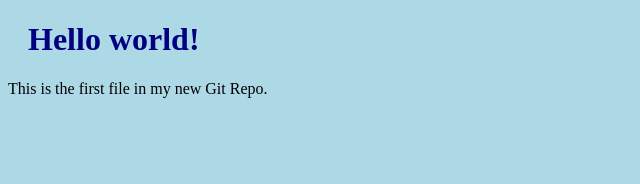
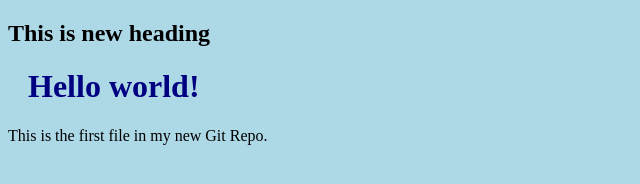
Before and after one commit to shakyakhushbu/git-tutorials, a plain HTML site: page index.html in a window 1280 px wide. Shown: the whole page, without its empty margins (0-640 px from the left). Drawn offline with Linux system fonts and the light colour scheme.

Commit message:
Emergency Fixed

```diff
--- a/index.html
+++ b/index.html
@@ -5,7 +5,7 @@
 <link rel="stylesheet" href="style.css">
 </head>
 <body>
-
+<h2>This is new heading</h2>
 <h1>Hello world!</h1>
 <p>This is the first file in my new Git Repo.</p>
 
```
